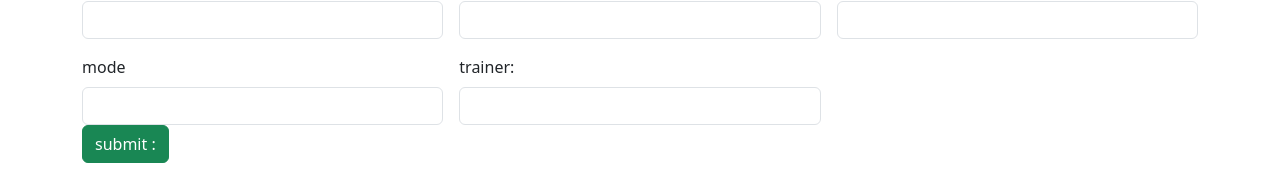
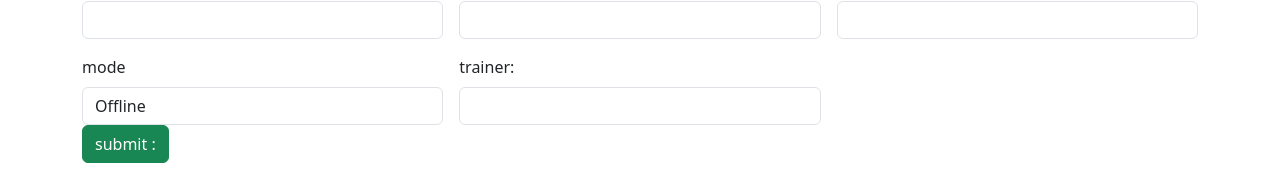
Before and after one commit to Surumi00/course-react-app, a React (Vite) app: page / in a window 1280 px wide. Shown: the part 143-320 px from the top of the page. Built offline with nearby package versions, Linux system fonts and the light colour scheme.

Commit message:
api changed

```diff
--- a/src/assets/components/Insertcourse.jsx
+++ b/src/assets/components/Insertcourse.jsx
@@ -25,14 +25,16 @@ const Insertcourse = () => {
     const dataHandler=()=>{
         console.log(input)
 
-        axios.post("http://192.168.33.245:5001/api/add-course",input).then(
+        axios.post("https://host-demo-app.onrender.com/api/add-course",input).then(
             (res)=>{
                 setinput(res.data)
                 alert("data added")
             }
         ).catch(
             (error)=>{
-                console.log(error);
+                console.log(error.response);
+    console.log(error.response.data);
+    console.log(error.response.status);
 
             }
         )
@@ -75,13 +77,12 @@ const Insertcourse = () => {
                     </div>
                     <div className="col col-12 col-sm-6 col-md-6 col-lg-4 col-xl-4 col-xxl-4">
                         <label htmlFor="" className="form-label">mode</label>
-                        <input type="text"
-                        className="form-control"
-                        name='mode'
-                        value={input.mode}
-                        onChange={inputhandler}
+                        <select name="" id="" className="form-control" name="mode" onChange={inputhandler} >
+                          <option value="Offline">Offline</option>
+                          <option value="Online">Online</option>
+                          <option value="Hybrid">Hybrid</option>
+                        </select>
 
-                        />
                     </div>
                     <div className="col col-12 col-sm-6 col-md-6 col-lg-4 col-xl-4 col-xxl-4">
                         <label htmlFor="" className="form-label">trainer:</label>
```
